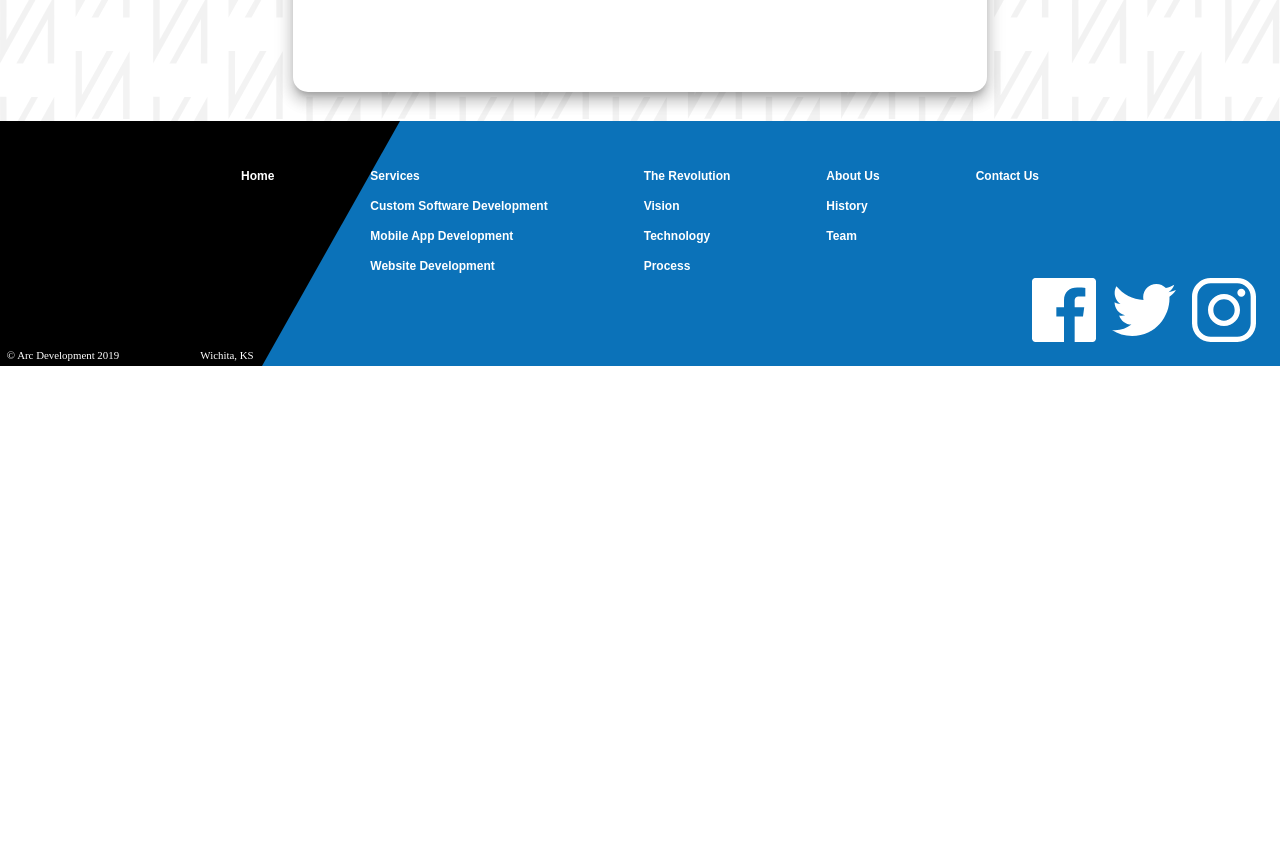
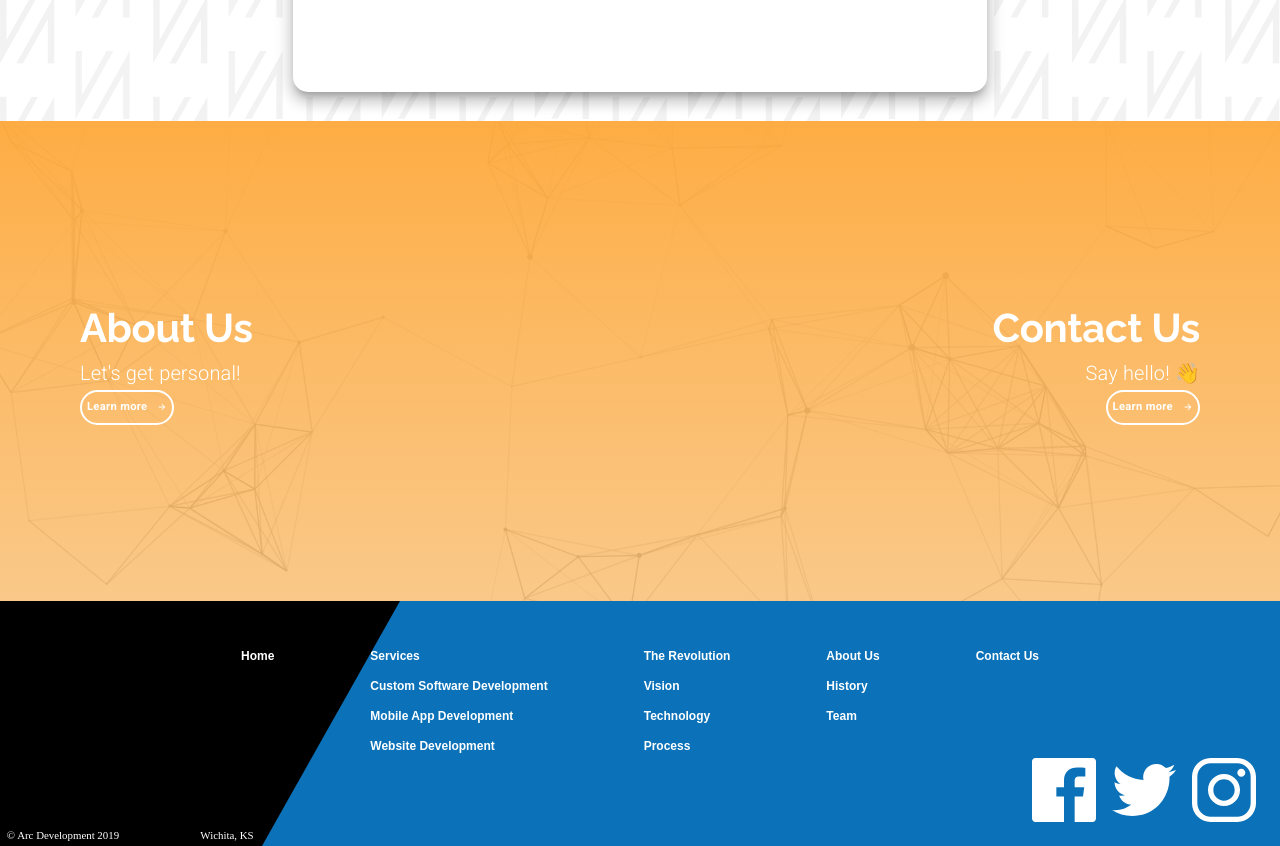
Before and after one commit to rupaklama/material-ui-react, a React (Create React App) app: page / in a window 1280 px wide. Shown: the part 2260-3106 px from the top of the page. Before the commit the page ends 2626 px from the top, so only its background shows below. Built offline with nearby package versions, Linux system fonts and the light colour scheme.

Commit message:
info block

```diff
--- a/src/layouts/landing-page/LandingPage.jsx
+++ b/src/layouts/landing-page/LandingPage.jsx
@@ -11,12 +11,22 @@ import customSoftwareIcon from "../../assets/Custom Software Icon.svg";
 import mobileAppsIcon from "../../assets/mobileIcon.svg";
 import websiteIcon from "../../assets/websiteIcon.svg";
 import revolutionBG from "../../assets/repeatingBackground.svg";
-import { CallReceived } from "@material-ui/icons";
+import infoBackground from "../../assets/infoBackground.svg";
+
+const infoBackgroundStyle = {
+  backgroundImage: `url(${infoBackground})`,
+  backgroundPosition: "center",
+  backgroundSize: "cover",
+  backgroundRepeat: "no-repeat",
+  height: "100%",
+  width: "100%",
+};
 
 const LandingPage = () => {
   const classes = useStyles();
   const theme = useTheme();
   const matchesSM = useMediaQuery(theme.breakpoints.down("sm"));
+  const matchesXS = useMediaQuery(theme.breakpoints.down("xs"));
 
   const defaultOptions = {
     loop: true,
@@ -148,6 +158,7 @@ const LandingPage = () => {
         </Grid>
       </Grid>
 
+      {/* Revolution Block */}
       <Grid item>
         <Grid container alignItems="center" justify="center" style={{ height: "50vh", marginTop: "9em" }}>
           <Card className={classes.revolutionCard}>
@@ -185,6 +196,75 @@ const LandingPage = () => {
           />
         </Grid>
       </Grid>
+
+      {/* Information Block */}
+      <Grid item>
+        <Grid
+          container
+          direction="row"
+          alignItems="center"
+          style={{ height: "30em" }}
+          spacing={matchesXS ? 10 : 0}
+        >
+          <Grid
+            item
+            container
+            style={{ position: "absolute", textAlign: matchesXS ? "center" : "inherit" }}
+            direction={matchesXS ? "column" : "row"}
+          >
+            <Grid item sm style={{ marginLeft: matchesXS ? 0 : matchesSM ? "2em" : "5em" }}>
+              <Grid container direction="column">
+                <Typography variant="h2" style={{ color: "white" }}>
+                  About Us
+                </Typography>
+                <Typography variant="subtitle2">Let's get personal!</Typography>
+
+                <Grid item>
+                  <Button
+                    variant="outlined"
+                    style={{ color: "white", borderColor: "white" }}
+                    className={classes.learnButton}
+                  >
+                    <span style={{ marginRight: 10 }}>Learn more</span>
+                    <ButtonArrow width={10} height={10} fill="white" />
+                  </Button>
+                </Grid>
+              </Grid>
+            </Grid>
+
+            <Grid
+              item
+              sm
+              style={{
+                marginRight: matchesXS ? 0 : matchesSM ? "2em" : "5em",
+                textAlign: matchesXS ? "center" : "right",
+              }}
+            >
+              <Grid container direction="column">
+                <Typography variant="h2" style={{ color: "white" }}>
+                  Contact Us
+                </Typography>
+                <Typography variant="subtitle2">
+                  Say hello! <span aria-label="waving hand">👋 </span>
+                </Typography>
+
+                <Grid item>
+                  <Button
+                    variant="outlined"
+                    style={{ color: "white", borderColor: "white" }}
+                    className={classes.learnButton}
+                  >
+                    <span style={{ marginRight: 10 }}>Learn more</span>
+                    <ButtonArrow width={10} height={10} fill="white" />
+                  </Button>
+                </Grid>
+              </Grid>
+            </Grid>
+          </Grid>
+
+          <div style={infoBackgroundStyle} />
+        </Grid>
+      </Grid>
     </Grid>
   );
 };
--- a/src/shared/theme/Theme.js
+++ b/src/shared/theme/Theme.js
@@ -60,7 +60,11 @@ export default createMuiTheme({
       fontWeight: 300,
       color: savageGrey,
     },
-
+    subtitle2: {
+      color: "white",
+      fontSize: "1.25rem",
+      fontWeight: 300,
+    },
     learnButton: {
       borderColor: savageBlue,
       color: savageBlue,
```
